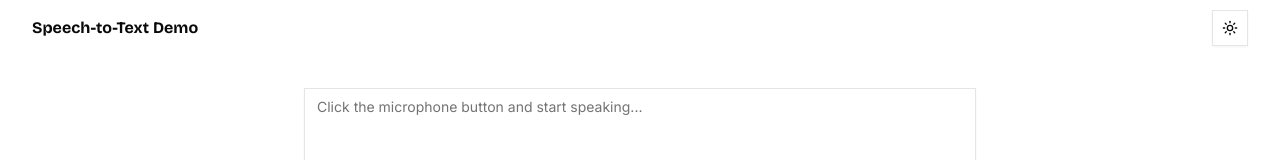
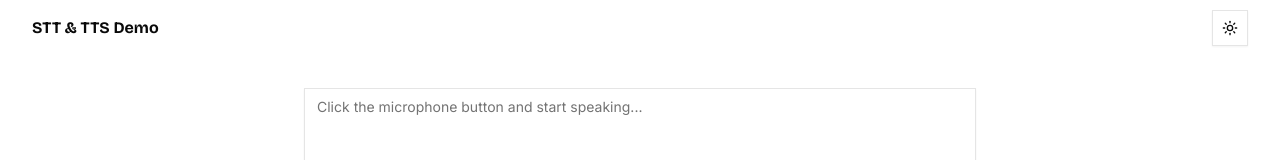
Before and after one commit to thatbeautifuldream/speech-to-text-input, a Next.js app: page / in a window 1280 px wide. Shown: the top 160 px of the page. Built offline with nearby package versions, Linux system fonts and the light colour scheme.

Commit message:
fix: update header title from 'Speech-to-Text Demo' to 'STT & TTS Demo'

```diff
--- a/src/components/header.tsx
+++ b/src/components/header.tsx
@@ -10,7 +10,7 @@ export function Header() {
         <div className="mr-4 flex">
           <Link href="/" className="mr-6 flex items-center space-x-2">
             <span className={cn("font-bold", bricolage.className)}>
-              Speech-to-Text Demo
+              STT & TTS Demo
             </span>
           </Link>
         </div>
```
